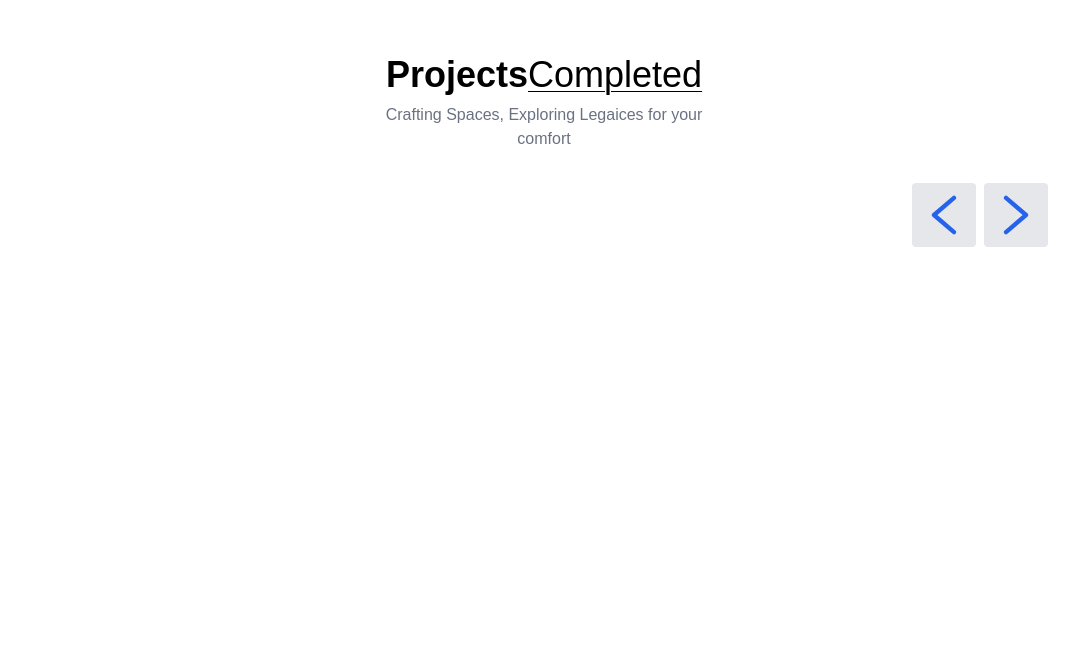
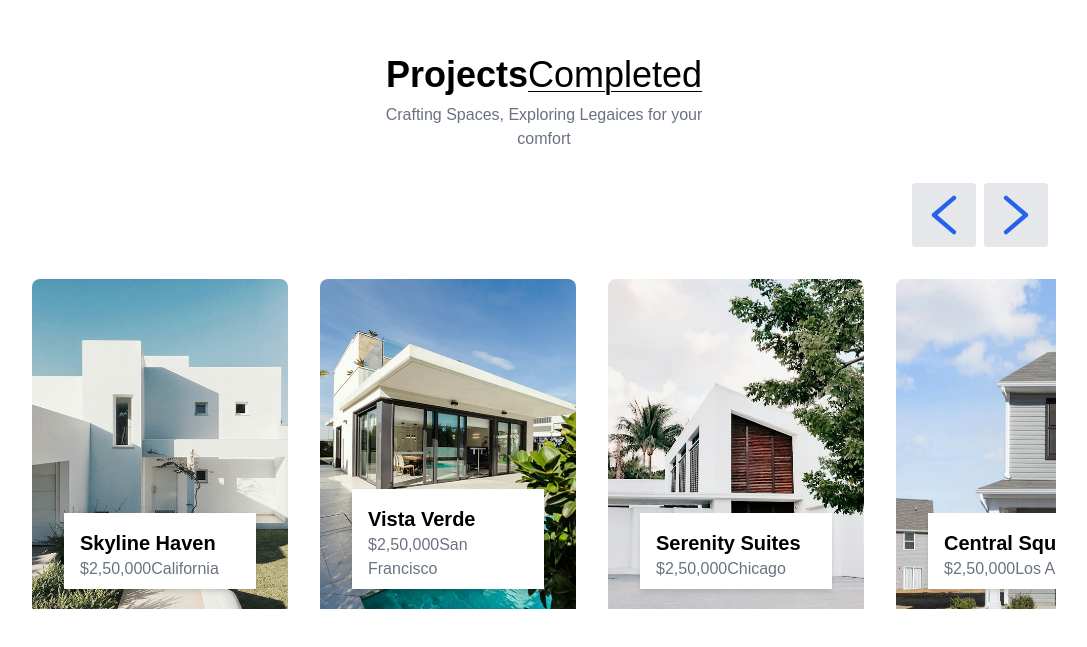
Before and after one commit to Shreyashgol/real_estate_app, a React (Vite) app: page / in a window 1280 px wide. Shown: the part 1713-2360 px from the top of the page, without its empty margins (96-1183 px from the left). Before the commit the page ends 2088 px from the top, so only its background shows below. Built offline with nearby package versions, Linux system fonts and the light colour scheme; a web font is replaced by a local one.

Commit message:
other commit

```diff
--- a/src/components/Projects.jsx
+++ b/src/components/Projects.jsx
@@ -1,12 +1,11 @@
 import React from 'react'
-import { assets } from '../assets/assets'
+import { assets,projectsData } from '../assets/assets'
 
 const Projects = () => {
   return (
     <div className='container mx-auto py-4 pt-20 px-6 md:px-20 lg:px-32 my-20 w-full overflow-hidden' id='Projects'>
       <h1 className='text-2xl sm:text-4xl font-bold mb-2 text-center'>Projects<span className='underline underline-offset-4 decoration-1 under font-light '>Completed</span></h1>
       <p className='text-center text-gray-500 mb-8 max-w-80 mx-auto'>Crafting Spaces, Exploring Legaices for your comfort</p>
-
 
       {/* slider buttons */}
 
@@ -19,7 +18,28 @@
           <img src={assets.right_arrow} alt='next' className='w-10 h-10' />
         </button>
       </div>
+
+      {/* projects slider container */}
+      <div className='overflow-hidden'>
+        <div className='flex gap-8 transition-transform duration-300 ease-in-out '>
+          {projectsData.map((project, index) => (
+            <div key={index} className='relative flex-shrink-0 w-full sm:w-1/4 '>
+              <img src={project.image} alt={project.title} className='w-full h-auto object-cover rounded-t-lg' />
+              <div className='absolute left-0 right-0 bottom-5 flex justify-center'>
+                <div className='incline-block bg-white w-3/4 px-4 py-2 shadow-md'>
+                  <h2 className='text-xl font-bold mt-2'>{project.title}</h2>
+                  <p className='text-gray-500'>{project.price}
+                    <span></span>{project.location}
+                  </p>
+                </div>
+              </div>
+            </div>
+          ))}
+        </div>
+      </div>
+
     </div>
+
 
   )
 }
--- /dev/null
+++ b/src/components/search.jsx
@@ -0,0 +1,11 @@
+import React from 'react'
+
+const search = () => {
+  return (
+    <div>search
+      <a href='#Search' style={{background: "url('')"}}></a>
+    </div>
+  )
+}
+
+export default search
```
